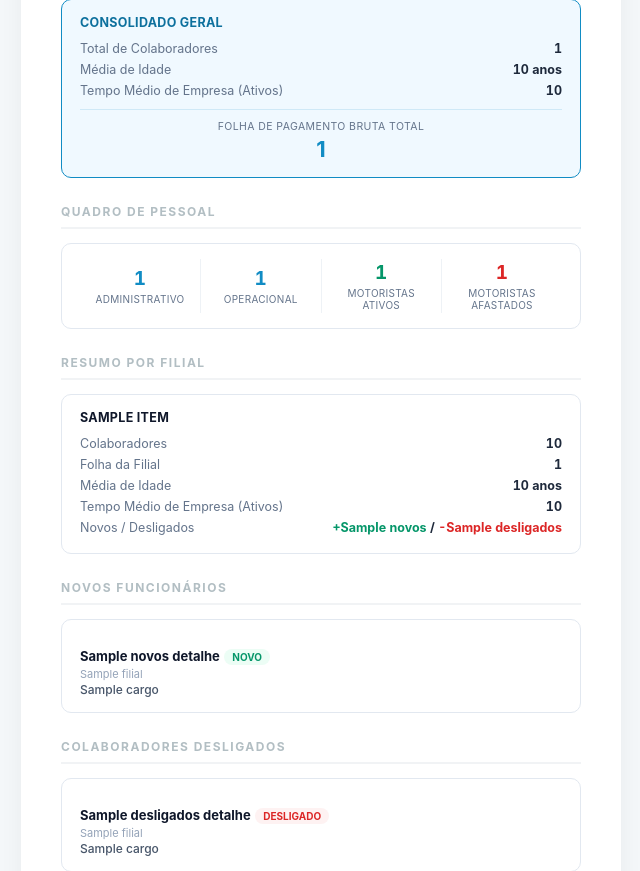
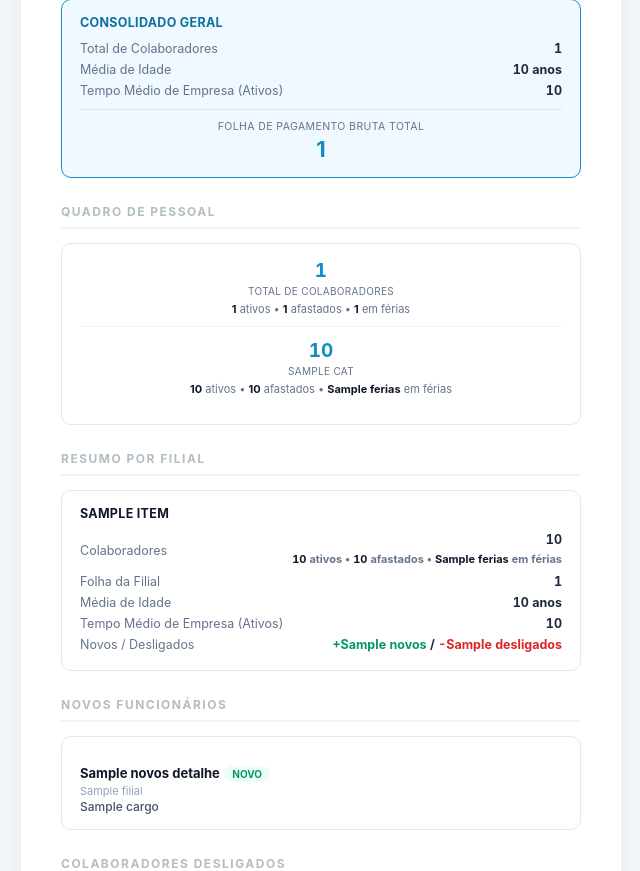
Before and after one commit to Transcamila-Desenvolvimento/TccConex_IndicadoresTranscamila, a Django app: template backend/apps/rh/templates/rh/email_movimentacao.html in a window 1280 px wide. Shown: the part 162-1033 px from the top of the page, without its empty margins (319-959 px from the left). Run offline with Django 5.2, Linux system fonts and the light colour scheme; the template is opened without the code that fills it: most values are stand-ins (such as "Sample title", 1, 10 or a date in 2020); parts of the project's set-up code (start-up, migrations or seed data) failed here and were passed over.

Commit message:
fix(rh): detalha quadro de pessoal do e-mail por categoria e situacao
Exibe total geral e, em cada categoria (Administrativo, Operacional, Motorista), a divisao entre ativos, afastados e em ferias no relatorio por e-mail.

Co-authored-by: Cursor <cursoragent@cursor.com>

```diff
--- a/backend/apps/rh/templates/rh/email_movimentacao.html
+++ b/backend/apps/rh/templates/rh/email_movimentacao.html
@@ -179,6 +179,10 @@
             border-left: 1px solid #eef2f6;
         }
 
+        .personnel-grid.personnel-grid--situacao td {
+            width: 33.33%;
+        }
+
         .personnel-grid td:first-child {
             border-left: none;
         }
@@ -195,6 +199,46 @@
             text-transform: uppercase;
             letter-spacing: 0.3px;
             margin-top: 3px;
+        }
+
+        .personnel-subheader {
+            font-size: 10px;
+            font-weight: 700;
+            color: #94a3b8;
+            text-transform: uppercase;
+            letter-spacing: 0.4px;
+            text-align: center;
+            padding: 12px 0 6px;
+            border-top: 1px solid #eef2f6;
+            margin-top: 8px;
+        }
+
+        .personnel-breakdown {
+            font-size: 11px;
+            color: #64748b;
+            margin-top: 4px;
+            line-height: 1.5;
+        }
+
+        .personnel-breakdown strong {
+            color: #0f172a;
+            font-weight: 700;
+        }
+
+        .personnel-category {
+            padding: 12px 0;
+            border-top: 1px solid #eef2f6;
+            text-align: center;
+        }
+
+        .personnel-category:first-of-type {
+            border-top: none;
+            padding-top: 4px;
+        }
+
+        .personnel-total-block {
+            text-align: center;
+            padding-bottom: 8px;
         }
 
         /* Linhas de colaborador */
@@ -320,26 +364,26 @@
 
                 <div class="section-header">Quadro de Pessoal</div>
                 <div class="panel">
-                    <table class="personnel-grid">
-                        <tr>
-                            <td>
-                                <div class="personnel-value text-blue">{{ geral.total_adm }}</div>
-                                <div class="personnel-label">Administrativo</div>
-                            </td>
-                            <td>
-                                <div class="personnel-value text-blue">{{ geral.total_oper }}</div>
-                                <div class="personnel-label">Operacional</div>
-                            </td>
-                            <td>
-                                <div class="personnel-value text-green">{{ geral.total_mot_ativos }}</div>
-                                <div class="personnel-label">Motoristas Ativos</div>
-                            </td>
-                            <td>
-                                <div class="personnel-value text-red">{{ geral.total_mot_afastados }}</div>
-                                <div class="personnel-label">Motoristas Afastados</div>
-                            </td>
-                        </tr>
-                    </table>
+                    <div class="personnel-total-block">
+                        <div class="personnel-value text-blue">{{ geral.total_colabs }}</div>
+                        <div class="personnel-label">Total de Colaboradores</div>
+                        <div class="personnel-breakdown">
+                            <strong>{{ geral.total_ativos }}</strong> ativos &bull;
+                            <strong>{{ geral.total_afastados }}</strong> afastados &bull;
+                            <strong>{{ geral.total_ferias }}</strong> em férias
+                        </div>
+                    </div>
+                    {% for cat in categorias_pessoal %}
+                    <div class="personnel-category">
+                        <div class="personnel-value text-blue">{{ cat.total }}</div>
+                        <div class="personnel-label">{{ cat.label }}</div>
+                        <div class="personnel-breakdown">
+                            <strong>{{ cat.ativos }}</strong> ativos &bull;
+                            <strong>{{ cat.afastados }}</strong> afastados &bull;
+                            <strong>{{ cat.ferias }}</strong> em férias
+                        </div>
+                    </div>
+                    {% endfor %}
                 </div>
 
                 <div class="section-header">Resumo por Filial</div>
@@ -349,7 +393,14 @@
                     <table class="row">
                         <tr>
                             <td class="label">Colaboradores</td>
-                            <td class="value">{{ item.qty }}</td>
+                            <td class="value">
+                                {{ item.qty }}
+                                <div class="personnel-breakdown">
+                                    <strong>{{ item.ativos }}</strong> ativos &bull;
+                                    <strong>{{ item.afastados }}</strong> afastados &bull;
+                                    <strong>{{ item.ferias }}</strong> em férias
+                                </div>
+                            </td>
                         </tr>
                         <tr>
                             <td class="label">Folha da Filial</td>
```
Also changed, not shown: backend/apps/rh/tests.py (+41 -0 lines), backend/apps/rh/utils.py (+65 -0 lines), backend/apps/rh/views.py (+13 -10 lines).
